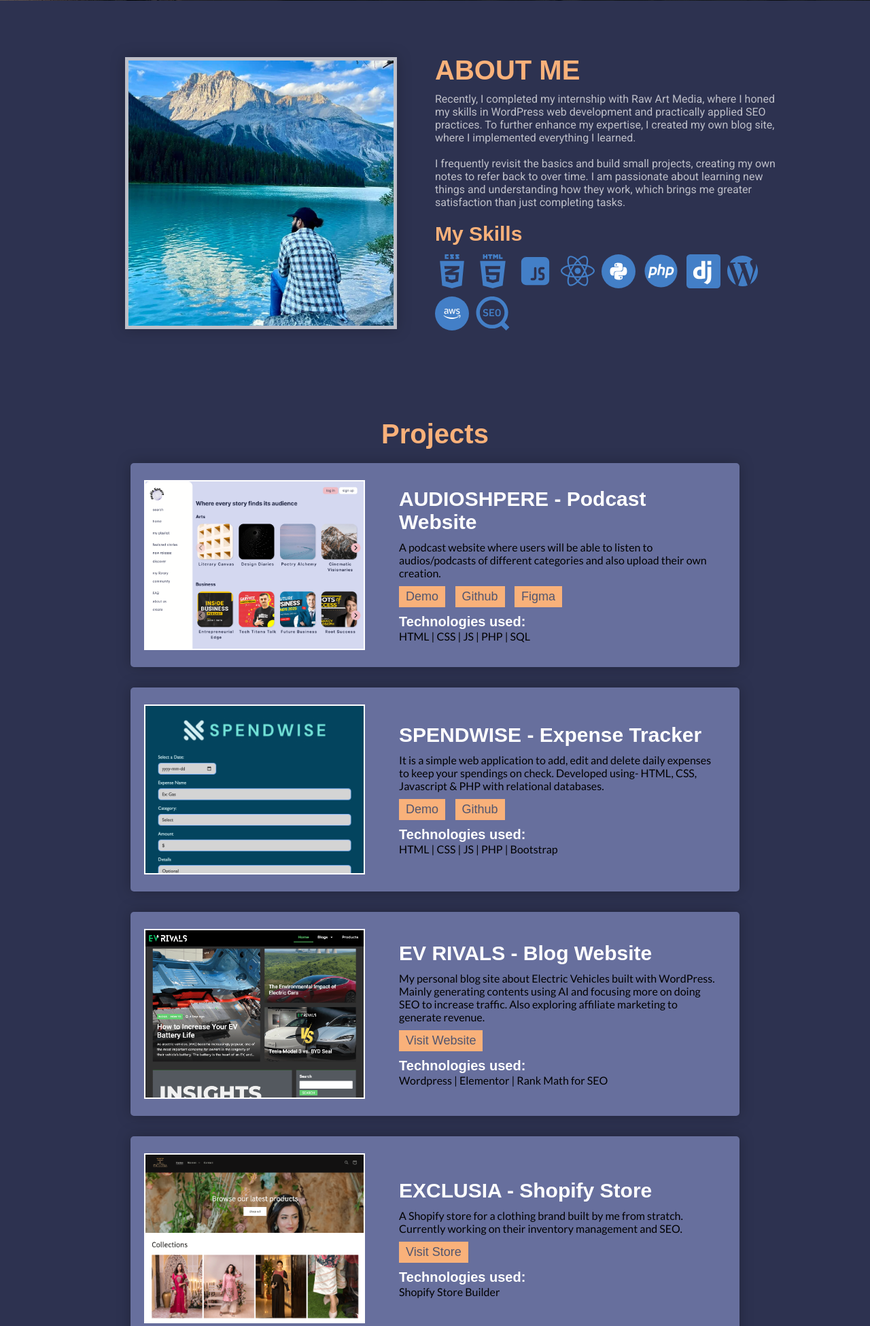
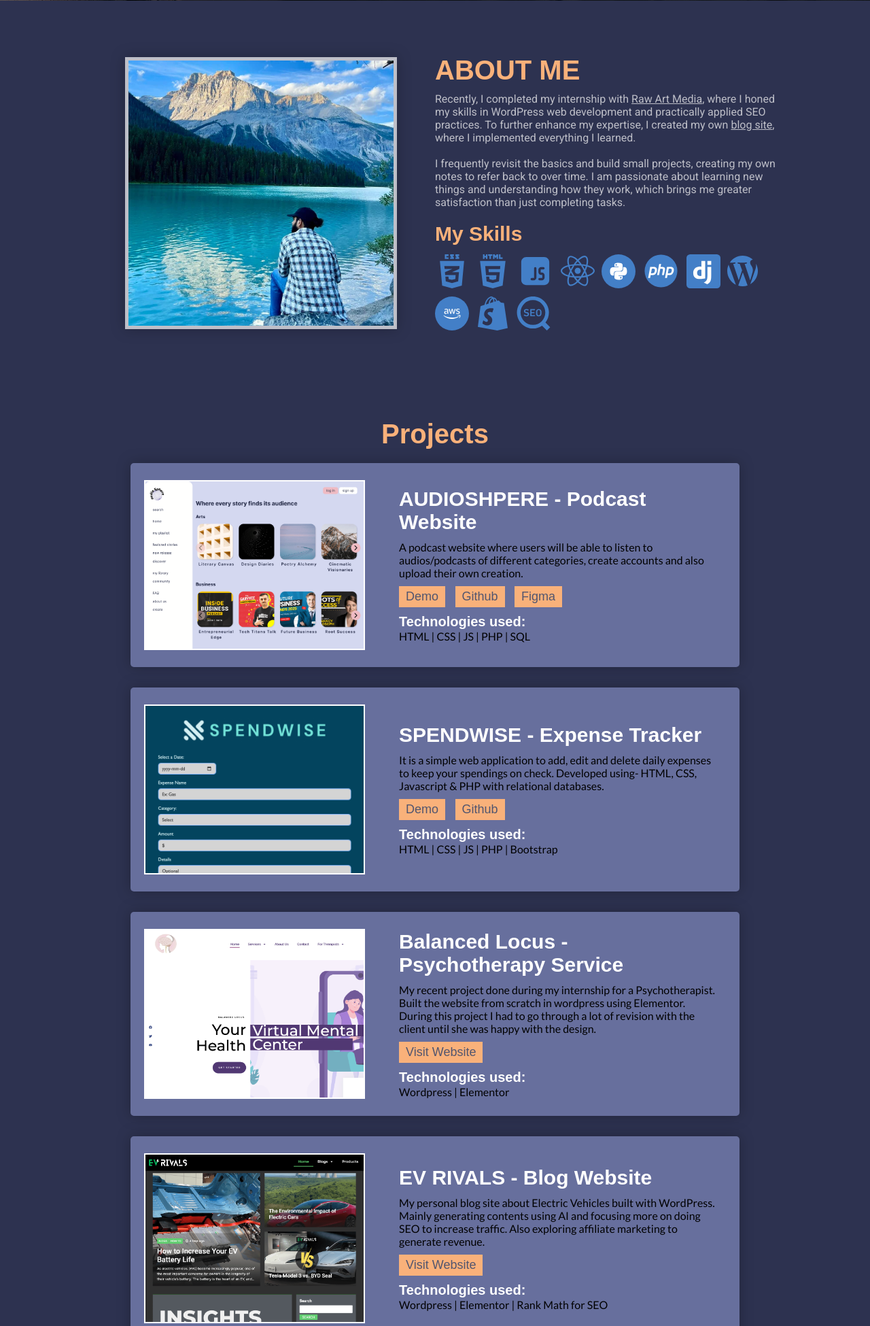
Before and after one commit to sk-tanveer-ali/sk-tanveer-ali.github.io, a PHP site: page / in a window 1280 px wide. Shown: the part 639-2589 px from the top of the page at 68% size. Run offline with PHP 8.4, Linux system fonts and the light colour scheme; some web fonts are replaced.

Commit message:
Add new project

```diff
--- a/css/style.css
+++ b/css/style.css
@@ -199,6 +199,13 @@ section {
   font-family: "Roboto", sans-serif;
 }
 
+.about .right a{
+  color: var(--text-color3);
+}
+.about .right a:hover{
+  color: var(--text-color1);
+}
+
 .about .right h3 {
   color: var(--header-color);
   font-size: 30px;
@@ -313,6 +320,14 @@ section {
   width: 350px;
   border: 2px solid white;
   background-image: url(../assets/images/exclusia.png);
+  background-size: cover;
+}
+
+.projects .project8 .thumbnail {
+  height: 250px;
+  width: 350px;
+  border: 2px solid white;
+  background-image: url(../assets/images/balancedlocus.png);
   background-size: cover;
 }
 
--- a/index.html
+++ b/index.html
@@ -80,7 +80,7 @@
           <div class="right">
             <h2>ABOUT <span>ME</span></h2>
             <p>
-              Recently, I completed my internship with Raw Art Media, where I honed my skills in WordPress web development and practically applied SEO practices. To further enhance my expertise, I created my own blog site, where I implemented everything I learned.<br><br>
+              Recently, I completed my internship with <a href="https://rawartmedia.com/" target="_blank">Raw Art Media</a>, where I honed my skills in WordPress web development and practically applied SEO practices. To further enhance my expertise, I created my own <a href="https://evrivals.com/" target="_blank">blog site</a>, where I implemented everything I learned.<br><br>
 
               I frequently revisit the basics and build small projects, creating my own notes to refer back to over time. I am passionate about learning new things and understanding how they work, which brings me greater satisfaction than just completing tasks.
             </p>
@@ -96,6 +96,7 @@
               <img src="assets/svg/django.svg" width="50px" height="50px" />
               <img src="assets/svg/wordpress.svg" width="45px" height="45px" />
               <img src="assets/svg/aws.svg" width="50px" height="50px" />
+              <img src="assets/svg/shopify.svg" width="50px" height="50px" />
               <img src="assets/svg/seo.svg" width="50px" height="50px" />
             </div>
           </div>
@@ -108,7 +109,8 @@
       <div class="container">
         <h2>Projects</h2>
         <div class="projects-flex">
-          <!-- project1 -->
+
+          <!-- project AudioShpere -->
           <div class="card project1" data-aos="fade-up" data-aos-duration="500">
             <div class="thumbnail"></div>
 
@@ -116,7 +118,7 @@
               <h3>AUDIOSHPERE - Podcast Website</h3>
               <p>
                 A podcast website where users will be able to listen to
-                audios/podcasts of different categories and also upload their
+                audios/podcasts of different categories, create accounts and also upload their
                 own creation.
               </p>
               <a
@@ -140,9 +142,9 @@
               <p>HTML | CSS | JS | PHP | SQL</p>
             </article>
           </div>
-          <!-- project1 end -->
+          <!-- project AudioSphere end -->
 
-          <!-- project2 -->
+          <!-- project Spendwise -->
           <div class="card project2" data-aos="fade-up" data-aos-duration="500">
             <div class="thumbnail"></div>
 
@@ -164,9 +166,31 @@
               <p>HTML | CSS | JS | PHP | Bootstrap</p>
             </article>
           </div>
-          <!-- project2 end -->
+          <!-- project Spendwise end -->
 
-          <!-- project3 -->
+           <!-- project Balanced Locus -->
+           <div class="card project8" data-aos="fade-up" data-aos-duration="500">
+            <div class="thumbnail"></div>
+
+            <article>
+              <h3>Balanced Locus - Psychotherapy Service</h3>
+              <p>
+                My recent project done during my internship for a Psychotherapist. Built the website from scratch in wordpress using Elementor. During this project I had to go through a lot of revision with the client until she was happy with the design.
+              </p>
+              <a
+                href="http://rawadh34.sg-host.com/"
+                target="_blank"
+                >Visit Website</a
+              >
+              <!-- <a href="#">Github</a> -->
+
+              <h4>Technologies used:</h4>
+              <p>Wordpress | Elementor </p>
+            </article>
+          </div>
+          <!-- project Balance Locus end -->
+
+          <!-- project EV Rivals -->
           <div class="card project3" data-aos="fade-up" data-aos-duration="500">
             <div class="thumbnail"></div>
 
@@ -186,16 +210,16 @@
               <p>Wordpress | Elementor | Rank Math for SEO </p>
             </article>
           </div>
-          <!-- project3 end -->
+          <!-- project EV Rivals end -->
 
-          <!-- project7 -->
+          <!-- project Exclusia -->
           <div class="card project7" data-aos="fade-up" data-aos-duration="500">
             <div class="thumbnail"></div>
 
             <article>
               <h3>EXCLUSIA - Shopify Store</h3>
               <p>
-                A Shopify store for a clothing brand built by me from stratch. Currently working on their inventory management and SEO.
+                A Shopify store for a clothing brand built by me from stratch. Customised theme using Shopify Liquid. Currently working on their inventory management and SEO.
               </p>
               <a
                 href="https://www.exclusia.com/"
@@ -205,9 +229,9 @@
               <h4>Technologies used:</h4>
               <p>Shopify Store Builder</p>
             </article>
-          </div><!-- project7 end -->
+          </div><!-- project Exclusia end -->
 
-          <!-- project4 -->
+          <!-- project Workout Fitness -->
           <div class="card project4" data-aos="fade-up" data-aos-duration="500">
             <div class="thumbnail"></div>
 
@@ -233,9 +257,9 @@
               <p>Wordpress | ACF | HTML | CSS | PHP</p>
             </article>
           </div>
-          <!-- project4 end -->
+          <!-- project Workout Fitness end -->
 
-          <!-- project5 -->
+          <!-- project Auto Adis -->
           <div class="card project5" data-aos="fade-up" data-aos-duration="500">
             <div class="thumbnail"></div>
 
@@ -263,17 +287,16 @@
               <p>HTML | CSS | Bootstrap | Slick Slider | Fancy Box</p>
             </article>
           </div>
-          <!-- project5 end -->
+          <!-- project Auto Adis end -->
 
-          <!-- project6 -->
+          <!-- project Brewed Awekening -->
           <div class="card project6" data-aos="fade-up" data-aos-duration="500">
             <div class="thumbnail"></div>
 
             <article>
               <h3>BREWED AWAKENING - Coffee Shop</h3>
               <p>
-                Coffee shop website that I built in the first block of my
-                program in Vanier College.
+                A simple website of a coffee shop.
               </p>
               <a
                 href="http://www.sktanveer65.web582.com/portfolio/projects/brewed-awakening/index.html"
@@ -290,7 +313,7 @@
               <p>HTML | CSS</p>
             </article>
           </div>
-          <!-- project6 end -->
+          <!-- project Brewed Awakening end -->
 
         </div><!-- projects-flex end -->
       </div><!-- container end -->
```
Also changed, not shown: assets/images/balancedlocus.png (added), assets/svg/shopify.svg (added), 2 other files.
